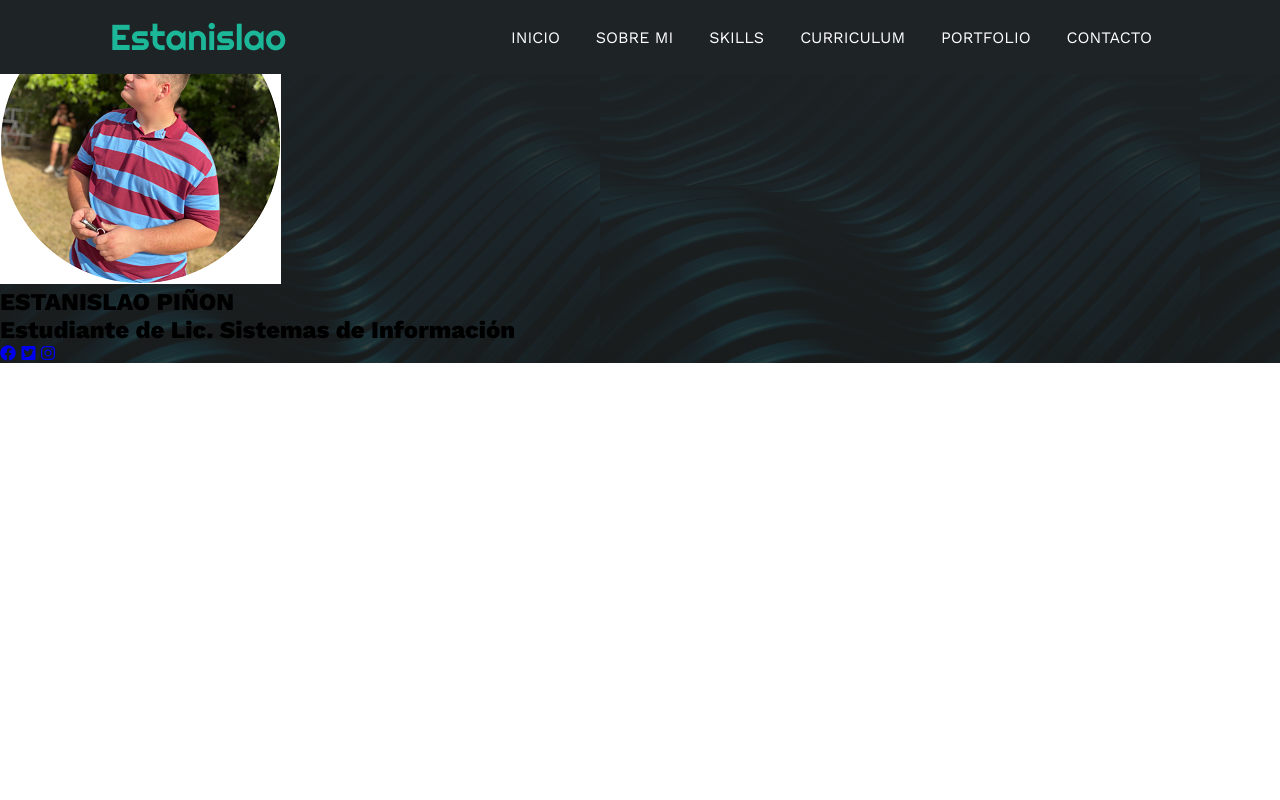
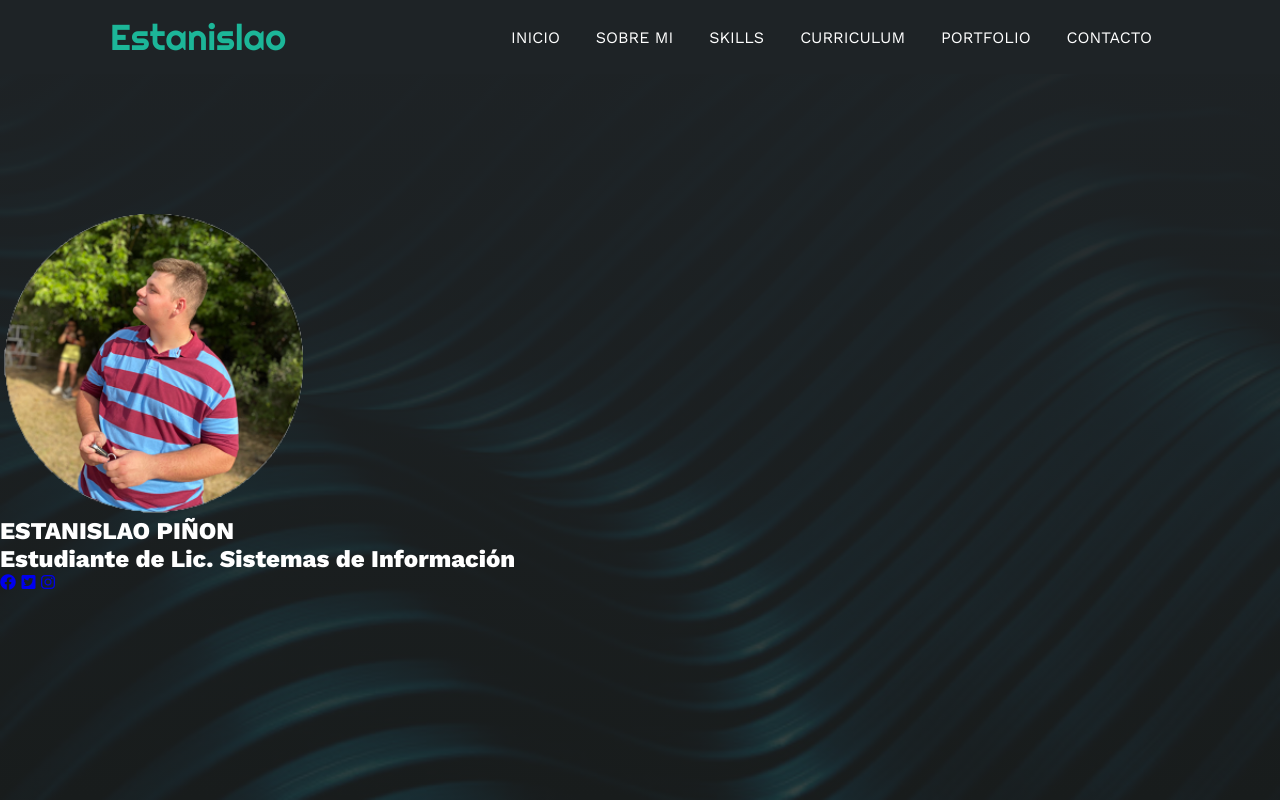
Before and after one commit to estanislaopinon/Portfolio-Estanislao, a plain HTML site: page index.html in a window 1280 px wide. Drawn offline with nearby package versions, Linux system fonts and the light colour scheme.

Commit message:
cambios 10/10

```diff
--- a/estilo.css
+++ b/estilo.css
@@ -72,5 +72,11 @@ html {
 /*INICIO*/
 .inicio{
     background: linear-gradient(to top, rgba(30,35,35,.8), rgba(30,35,38,1)),
-    url(img/fondo.jpg)
+    url(img/fondo.jpg);
+    background-size: cover;
+    height: 100vh;
+    color: #fff;
+    display: flex;
+    align-items: center;
+
 }
--- a/index.html
+++ b/index.html
@@ -39,7 +39,7 @@
         <div class="contenido-banner">
             <div class="contenedor-img">
                 <!-- img con mi cara central-->
-                <img src="img/Imagen-de-WhatsApp-2023-11-04-a-las-15.03.15_95601cff.png" alt="" class="src">
+                <img src="img/imgtrdef.png" alt="" class="src">
             </div>
             <h1>ESTANISLAO PIÑON</h1>
             <h2>Estudiante de Lic. Sistemas de Información</h2>
```
Also changed, not shown: img/Imagen-de-WhatsApp-2023-11-04-a-las-15.03.15_95601cff.png (deleted), img/imgmia-removebg-preview.png (deleted), img/imgmia.png (deleted), img/imgtrdef.png (added), img/logoachicado.png (deleted).
